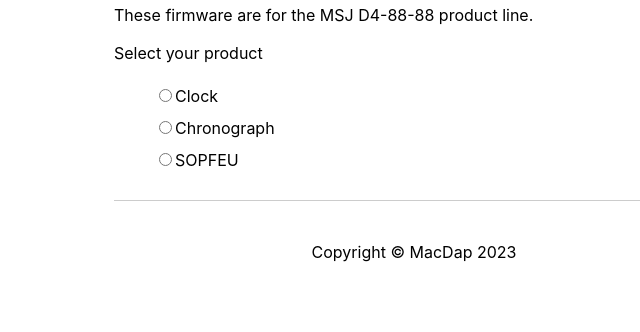
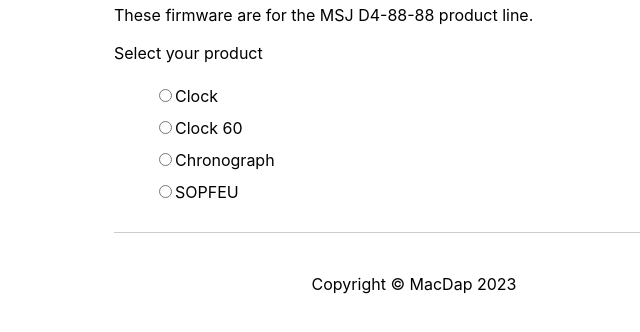
Before and after one commit to jmdapozzo/firmware-updates, a plain HTML site: page index.html in a window 1280 px wide. Shown: the part 96-428 px from the top of the page, without its empty margins (226-866 px from the left). Drawn offline with Linux system fonts and the light colour scheme.

Commit message:
Added Clock 60 to installer selection

```diff
--- a/index.html
+++ b/index.html
@@ -102,6 +102,9 @@
         <label><input type="radio" name="type" value="clock.manifest.json" />Clock</label>
       </li>
       <li>
+        <label><input type="radio" name="type" value="clock60.manifest.json" />Clock 60</label>
+      </li>
+      <li>
         <label><input type="radio" name="type" value="chronograph.manifest.json" />Chronograph</label>
       </li>
       <li>
```
